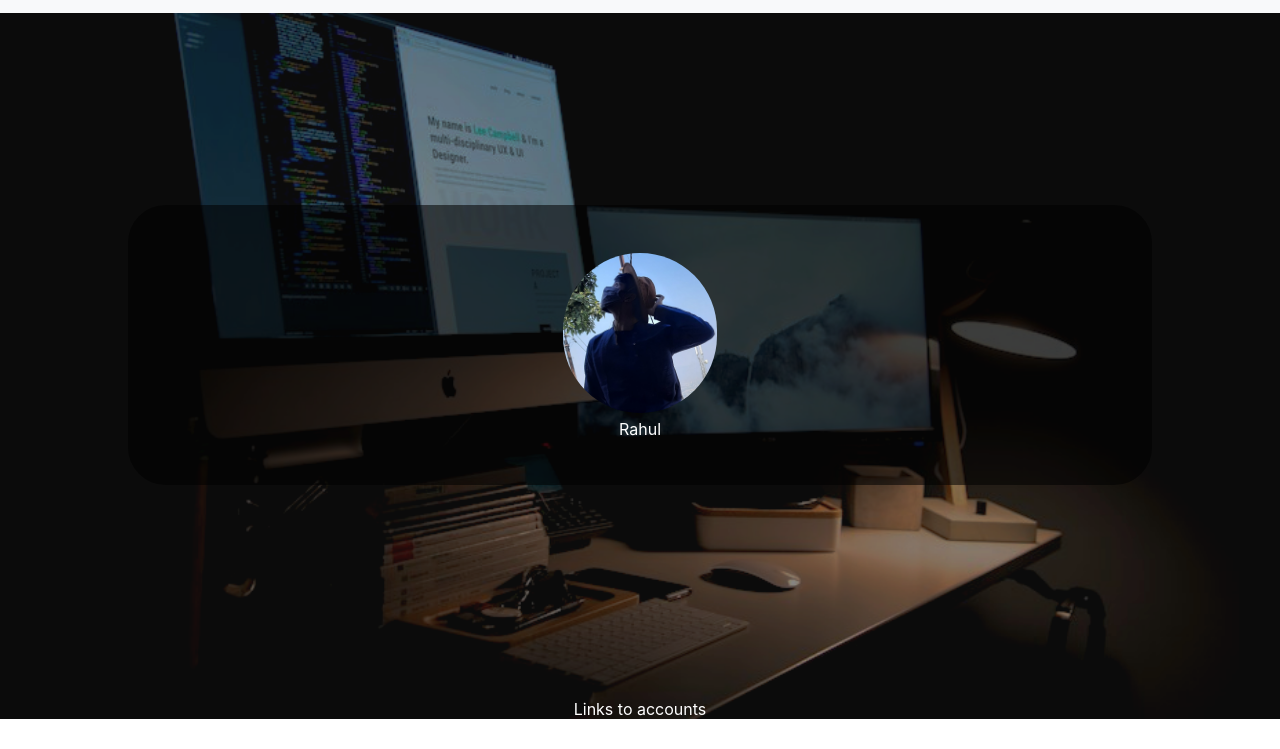
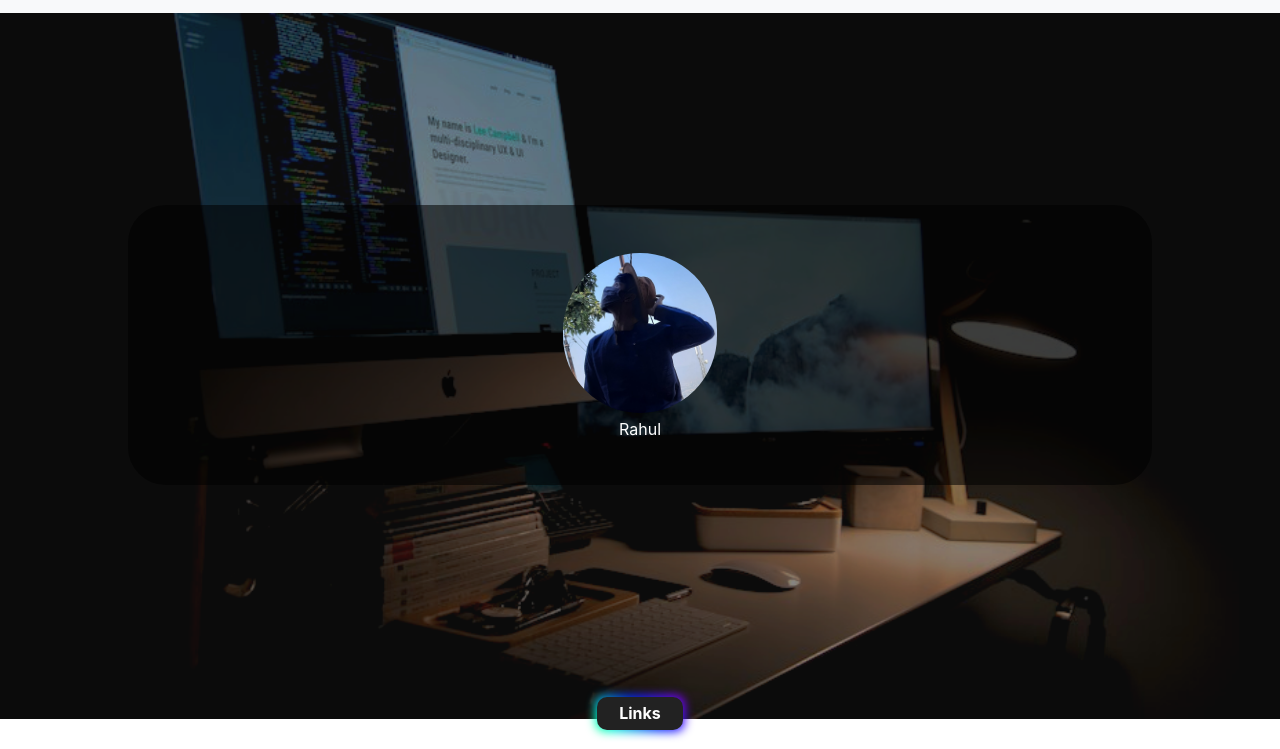
Before and after one commit to visrm/portfolio, a plain HTML site: page index.html in a window 1280 px wide. Shown: the part 81-830 px from the top of the page. Drawn offline with nearby package versions, Linux system fonts and the light colour scheme; a small style sheet from the web is missing.

Commit message:
➕️ index.html
button gradient animation added

```diff
--- a/index.html
+++ b/index.html
@@ -10,8 +10,7 @@
       rel="stylesheet"
       href="https://stackpath.bootstrapcdn.com/bootstrap/4.5.0/css/bootstrap.min.css"
       integrity="sha384-9alt2nRpC12Uk9gS9baDl411NQApFmC26EwA)H8WgZl5MYYcFfc+NcPb1dKGj75k"
-      crossorigin="anonymous"
-    />
+      crossorigin="anonymous" />
     <link rel="stylesheet" href="style.css" />
   </head>
   <body>
@@ -24,16 +23,14 @@
         data-target="#navbarNavDropdown"
         aria-controls="navbarNavDropdown"
         aria-expanded="false"
-        aria-label="Toggle navigation"
-      >
+        aria-label="Toggle navigation">
         <span class="navbar-toggler-icon"></span>
       </button>
       <div class="collapse navbar-collapse" id="navbarNavDropdown">
         <ul class="navbar-nav">
           <li class="nav-item active">
             <a class="nav-link" href="#"
-              >Home <span class="sr-only">(current)</span></a
-            >
+              >Home <span class="sr-only">(current)</span></a>
           </li>
           <li class="nav-item dropdown">
             <a
@@ -42,8 +39,7 @@
               id="navbarDropdownMenuLink"
               data-toggle="dropdown"
               aria-haspopup="true"
-              aria-expanded="false"
-            >
+              aria-expanded="false">
               Theme
             </a>
             <div class="dropdown-menu" aria-labelledby="navbarDropdownMenuLink">
@@ -61,6 +57,9 @@
       </div>
       <span class="name">Rahul</span>
     </div>
-    <div class="link">Links to accounts</div>
+    <div class="link">
+        <button class="button-85" role="button"><strong>Links</strong></button>
+    </div>
+
   </body>
 </html>
```
